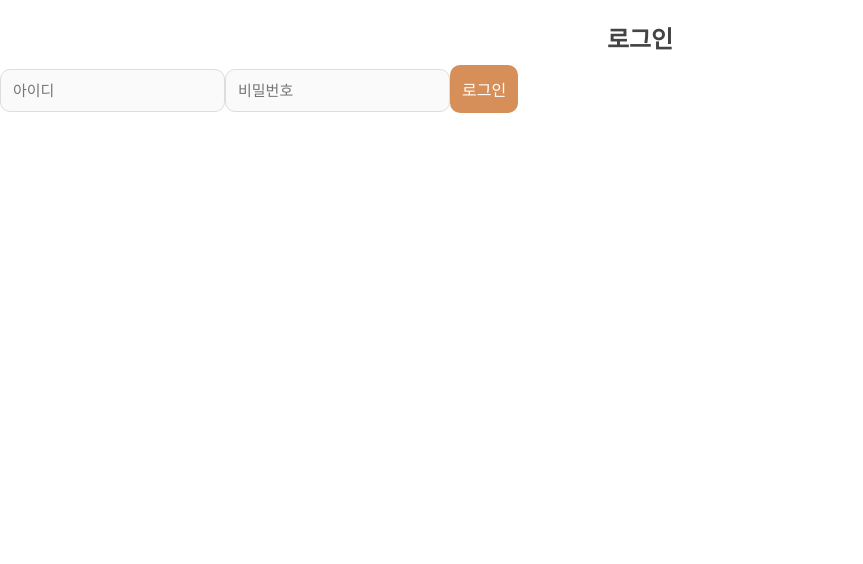
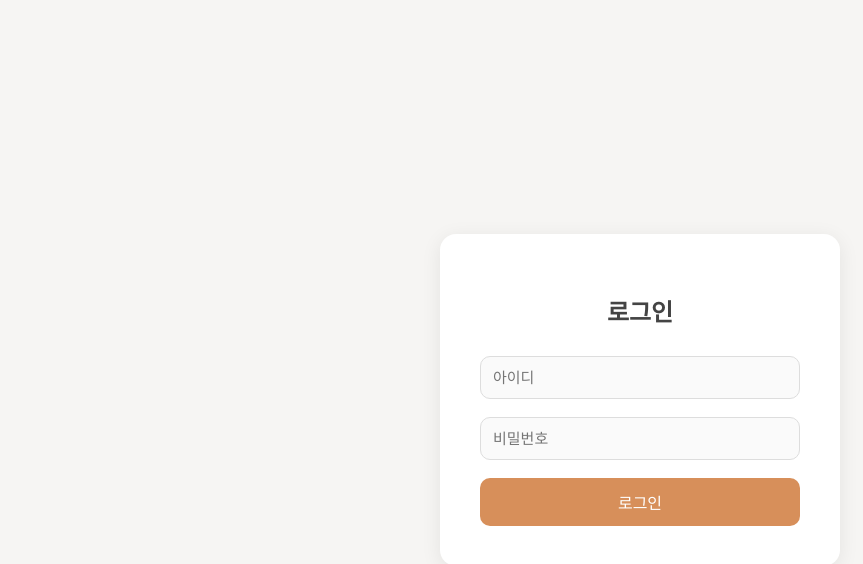
Before and after one commit to seokwd/accountbook_react, a React (Create React App) app: page / in a window 1280 px wide. Shown: the top 564 px of the page, without its empty margins (0-863 px from the left). Built offline with nearby package versions, Linux system fonts and the light colour scheme.

Commit message:
front test 1 - ㅅㅇㄷ

```diff
--- a/src/App.css
+++ b/src/App.css
@@ -1,21 +1,26 @@
-.App {
-  text-align: center;
+/* 전체 배경 */
+body {
+  margin: 0;
+  padding: 0;
+  background-color: #f6f5f3; /* 밝은 따뜻한 톤 */
+  font-family: "Pretendard", sans-serif;
 }
 
-.App-logo {
-  height: 40vmin;
-  pointer-events: none;
+/* 중앙 정렬용 컨테이너 */
+.container {
+  height: 100vh;
+  display: flex;
+  justify-content: center;
+  align-items: center;
 }
 
-@media (prefers-reduced-motion: no-preference) {
-  .App-logo {
-    animation: App-logo-spin infinite 20s linear;
-  }
-}
-
-.App-header {
-  background-color: #282c34;
-  min-height: 100vh;
+/* 로그인 박스 */
+.login-box {
+  background: #ffffff;
+  padding: 40px;
+  width: 320px;
+  border-radius: 16px;
+  box-shadow: 0 4px 20px rgba(0,0,0,0.08);
   display: flex;
   flex-direction: column;
   gap: 18px;
@@ -57,15 +62,19 @@
   transition: 0.2s;
 }
 
-.App-link {
-  color: #61dafb;
+.login-box button:hover {
+  background-color: #c47d4e;
 }
 
-@keyframes App-logo-spin {
-  from {
-    transform: rotate(0deg);
-  }
-  to {
-    transform: rotate(360deg);
-  }
+/* 로그인 성공 메시지 */
+.welcome {
+  color: #333;
+  font-weight: 600;
 }
+
+.success-text {
+  color: #d78f5a;
+  font-weight: 600;
+  margin-top: 8px;
+  text-align: center;
+}
```
